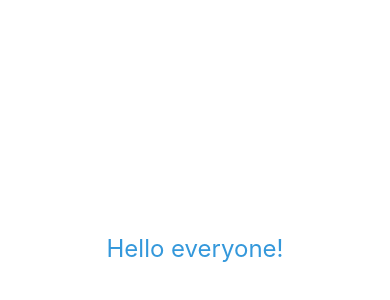
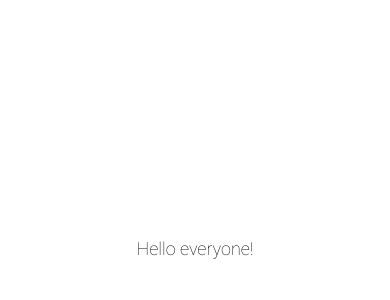
Before and after one commit to actjacob/RealTimeChat, a React Native app: screen / in a window 390 px wide. Shown: the part 174-474 px from the top of the page. Built offline with nearby package versions, Linux system fonts and the light colour scheme.

Commit message:
useEffect and async relation And all font familly library added

```diff
--- a/App.js
+++ b/App.js
@@ -3,6 +3,7 @@ import { StyleSheet, Text } from 'react-native';
 import { SafeAreaProvider, SafeAreaView } from 'react-native-safe-area-context';
 import * as SplashScreen from 'expo-splash-screen';
 import { useCallback, useEffect, useState } from 'react';
+import * as Font from 'expo-font';
 
 SplashScreen.preventAutoHideAsync();
 
@@ -10,13 +11,31 @@ export default function App() {
   const [appIsLoaded, setAppIsLoaded] = useState(false);
 
   useEffect(() => {
-    //Load Fonts
-    setTimeout(() => {
-      console.log('Setting App is loaded');
-      setAppIsLoaded(true);
-    }, 2000);
-    //2000 ms = 2second
-  });
+    //useEffectin içinde direkt async kullanmamızı sevmiyor o yuzden içeride tanımlamamız gerekiyor
+    const prepare = async () => {
+      try {
+        await Font.loadAsync({
+          black: require('./assets/fonts/Roboto-Black.ttf'),
+          blackItalic: require('./assets/fonts/Roboto-BlackItalic.ttf'),
+          bold: require('./assets/fonts/Roboto-Bold.ttf'),
+          boldItalic: require('./assets/fonts/Roboto-BoldItalic.ttf'),
+          italic: require('./assets/fonts/Roboto-Italic.ttf'),
+          light: require('./assets/fonts/Roboto-Light.ttf'),
+          medium: require('./assets/fonts/Roboto-Medium.ttf'),
+          mediumItalic: require('./assets/fonts/Roboto-MediumItalic.ttf'),
+          ragular: require('./assets/fonts/Roboto-Regular.ttf'),
+          thin: require('./assets/fonts/Roboto-Thin.ttf'),
+          thinItalic: require('./assets/fonts/Roboto-ThinItalic.ttf'),
+        });
+      } catch (error) {
+        console.log(error);
+      } finally {
+        setAppIsLoaded(true);
+      }
+    };
+
+    prepare();
+  }, []);
 
   const onLayout = useCallback(async () => {
     if (appIsLoaded) {
@@ -50,8 +69,10 @@ const styles = StyleSheet.create({
     justifyContent: 'center',
   },
   text: {
-    color: '#3498db',
-    fontSize: 24,
-    textAlign: 'center',
+    // color: '#3498db',
+    color: 'black',
+    fontSize: 18,
+    fontFamily: 'thin',
+    // textAlign: 'center',
   },
 });
```
